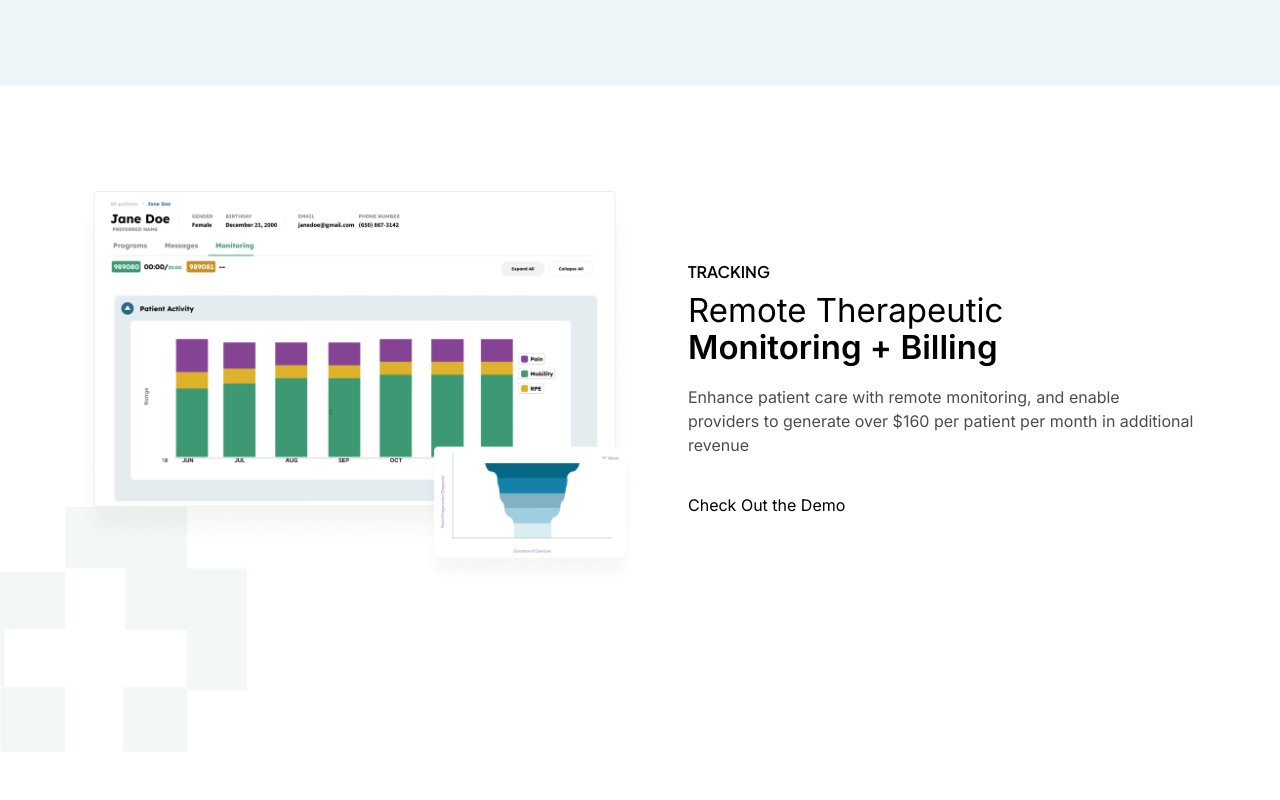
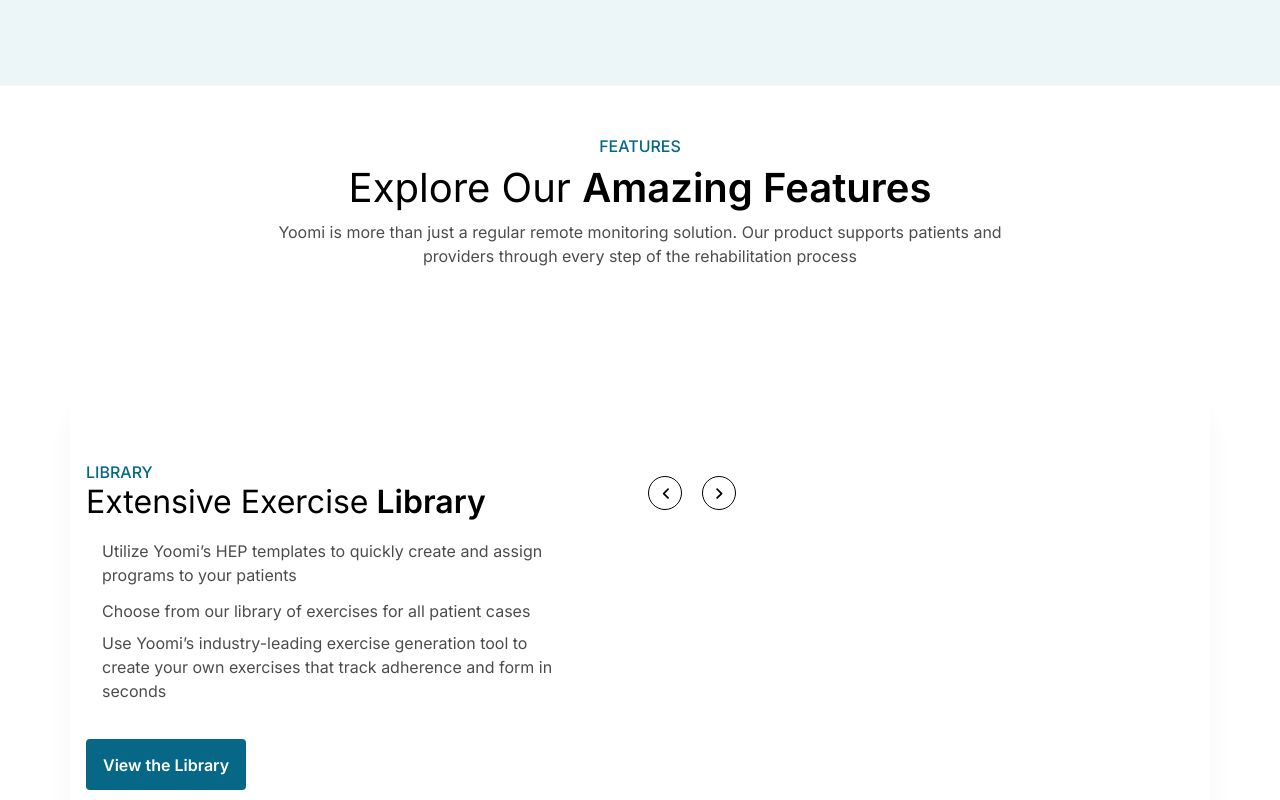
Before and after one commit to Sumit-Chouhan-devloper/yoomi, a React (Create React App) app: page / in a window 1280 px wide. Shown: the part 800-1600 px from the top of the page. Built offline with nearby package versions, Linux system fonts and the light colour scheme.

Commit message:
feature update

```diff
--- a/package.json
+++ b/package.json
@@ -12,6 +12,8 @@
     "react-dom": "^18.2.0",
     "react-router-dom": "^6.16.0",
     "react-scripts": "5.0.1",
+    "react-slick": "^0.29.0",
+    "slick-carousel": "^1.8.1",
     "web-vitals": "^2.1.4"
   },
   "scripts": {
--- /dev/null
+++ b/src/components/homepage/Feature.tsx
@@ -0,0 +1,158 @@
+import React from "react";
+import Slider from "react-slick";
+import "slick-carousel/slick/slick.css";
+import "slick-carousel/slick/slick-theme.css";
+// import { images } from "../../images";
+const Feature = (props) => {
+  const settings = {
+    dots: false,
+    infinite: true,
+    arrows: false,
+    speed: 500,
+    slidesToShow: 1.1,
+    slidesToScroll: 1,
+    responsive: [
+      {
+        breakpoint: 1024,
+        settings: {
+          slidesToShow: 2,
+          slidesToScroll: 1,
+        },
+      },
+      {
+        breakpoint: 640,
+        settings: {
+          slidesToShow: 1,
+          slidesToScroll: 1,
+        },
+      },
+    ],
+  };
+  const first = React.useRef();
+  return (
+    <>
+      <section className="py-12">
+        <div className="container xl:max-w-[1140px] 3xl:max-w-[1320px] mx-auto px-5 xl:px-0">
+          <p className="text-dark-green text-sm font-medium uppercase text-center mb-2">
+            Features
+          </p>
+          <h2 className="text-black md:text-[36px] sm:text-5xl text-3xl lg:text-6xl font-normal text-center mb-[10px] leading-[110%]">
+            Explore Our <span className=" font-semibold">Amazing Features</span>
+          </h2>
+          <p className="font-normal text-sm opacity-70 text-center max-w-[724px] mx-auto md:mb-5 xl:mb-28">
+            Yoomi is more than just a regular remote monitoring solution. Our
+            product supports patients and providers through every step of the
+            rehabilitation process
+          </p>
+          <div className="flex flex-wrap flex-col-reverse lg:flex-row justify-between CommonCardShado py-10 lg:py-14 ps-4 pe-4 lg:pe-0">
+            <div className="lg:w-5/12">
+              <p className="text-dark-green text-sm font-medium uppercase mb-0 pt-3 sm:pt-6">
+                Library
+              </p>
+              <h3 className="text-black lg:text-[32px] md:text-4xl sm:text-[26px] text-2xl font-normal leading-[110%]">
+                Extensive Exercise
+                <span className=" font-semibold"> Library</span>
+              </h3>
+              <div className="flex sm:pt-5 pt-3 pb-3">
+                {/* <img src={images.check_icon} alt="check-box" /> */}
+                <p className="font-normal text-sm opacity-70 ps-4 mb-0">
+                  Utilize Yoomi’s HEP templates to quickly create and assign
+                  programs to your patients
+                </p>
+              </div>
+              <div className="flex">
+                {/* <img src={images.check_icon} alt="check-box" /> */}
+                <p className="font-normal text-sm opacity-70 ps-4 mb-2">
+                  Choose from our library of exercises for all patient cases
+                </p>
+              </div>
+              <div className="flex sm:mb-9 mb-5">
+                {/* <img src={images.check_icon} alt="check-box" /> */}
+                <p className="font-normal text-sm opacity-70 ps-4">
+                  Use Yoomi’s industry-leading exercise generation tool to
+                  create your own exercises that track adherence and form in
+                  seconds
+                </p>
+              </div>
+              <button className="rounded hover:bg-transparent hover:text-dark-green hover:border-dark-green transition duration-300 h-[51px] px-4 bg-dark-green text-white font-semibold text-sm border border-transparent">View the Library</button>
+            </div>
+            <div className="lg:w-6/12 w-full FeatureSlider relative">
+              {/* <img
+                className="absolute hidden md:block top-[-10%] end-0"
+                src={images.slider_bg}
+                alt="dark-green-Rectangle"
+              /> */}
+              <Slider {...settings} ref={first}>
+                <div className="lg:px-[18px] px-3">
+                  {/* <img
+                    className="rounded w-full min-h-[161px]"
+                    src={images.menExcercies}
+                    alt="men"
+                  /> */}
+                </div>
+                <div className="lg:px-[18px] px-3">
+                  {/* <img
+                    className="rounded w-full min-h-[161px]"
+                    src={images.menExcercies2}
+                    alt="men"
+                  /> */}
+                </div>
+                <div className="lg:px-[18px] px-3">
+                  {/* <img
+                    className="rounded w-full min-h-[161px]"
+                    src={images.menExcercies}
+                    alt="men"
+                  /> */}
+                </div>
+              </Slider>
+              <div className="flex gap-5 lg:mt-4 mt-3 justify-center lg:justify-start">
+                <div
+                  className="slider_arrow sm:h-[34px] sm:w-[34px] h-[30px] w-[30px]  transition duration-300 flex justify-center items-center rounded-full border border-solid border-black hover:bg-dark-green hover:border-hidden"
+                  onClick={() => first.current.slickNext()}
+                >
+                  <svg
+                    width="7"
+                    height="11"
+                    viewBox="0 0 7 11"
+                    fill="none"
+                    xmlns="http://www.w3.org/2000/svg"
+                  >
+                    <path
+                      d="M6.05726 1.18284L1.67187 5.56823L6.05726 9.95361"
+                      stroke="black"
+                      stroke-width="1.75416"
+                      stroke-linecap="round"
+                      stroke-linejoin="round"
+                    />
+                  </svg>
+                </div>
+                <div
+                  className="slider_arrow sm:h-[34px] sm:w-[34px] h-[30px] w-[30px] flex justify-center transition duration-300 items-center rounded-full border border-solid border-black hover:bg-dark-green hover:border-hidden"
+                  onClick={() => first.current.slickPrev()}
+                >
+                  <svg
+                    width="7"
+                    height="11"
+                    viewBox="0 0 7 11"
+                    fill="none"
+                    xmlns="http://www.w3.org/2000/svg"
+                  >
+                    <path
+                      d="M1.15953 1.18284L5.54492 5.56823L1.15953 9.95361"
+                      stroke="black"
+                      stroke-width="1.75416"
+                      stroke-linecap="round"
+                      stroke-linejoin="round"
+                    />
+                  </svg>
+                </div>
+              </div>
+            </div>
+          </div>
+        </div>
+      </section>
+    </>
+  );
+};
+
+export default Feature;
--- a/src/index.css
+++ b/src/index.css
@@ -13,3 +13,14 @@
   font-weight: 500;
   color: #431ea6;
 }
+.FeatureSlider .slick-list {
+  padding: 0 -18px;
+}
+.slider_arrow:hover svg path {
+  stroke: white !important;
+}
+.CommonCardShado {
+  border-radius: 32px;
+  background: #fff;
+  box-shadow: 0px 26px 27px 0px rgba(0, 0, 0, 0.04);
+}
--- a/src/view/Main.tsx
+++ b/src/view/Main.tsx
@@ -4,11 +4,13 @@
 import TreakingRemote from "../components/homepage/TreakingRemote.tsx";
 import ReportingAnylats from "../components/homepage/ReportingAnylats.tsx";
 import TrackingFeedback from "../components/homepage/TreakingFeedback.tsx";
+import Feature from "../components/homepage/Feature.tsx";
 
 const Main = () => {
   return (
     <>
       <Header />
+      <Feature/>
       <TreakingRemote />
       <ReportingAnylats />
       <TrackingFeedback />
```
Also changed, not shown: 1 other file (tests, documents, lock files or other folders).
